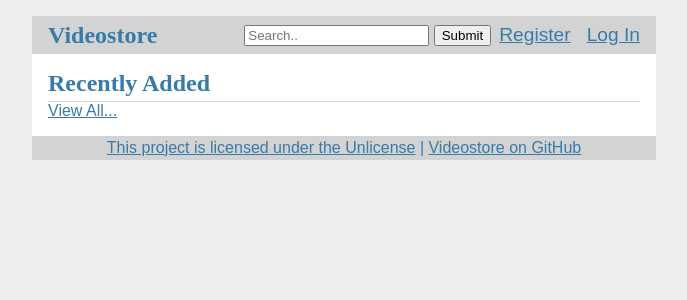
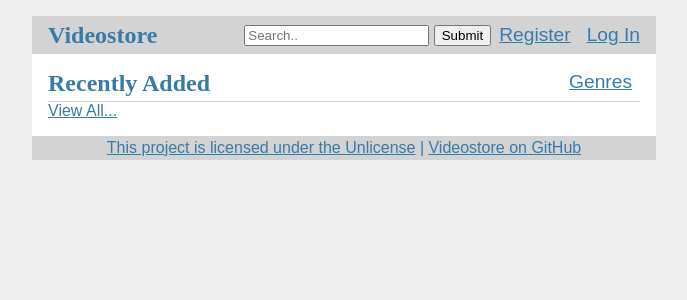
Before and after one commit to kannercollege/videostore, a Flask app: page / in a window 1280 px wide. Shown: the top 300 px of the page, without its empty margins (296-983 px from the left). Run offline with Flask 2, Linux system fonts and the light colour scheme; data that the repository does not hold is empty.

Commit message:
add genre page to homepage for everyone

```diff
--- a/videostore/templates/store/index.html
+++ b/videostore/templates/store/index.html
@@ -4,8 +4,8 @@
 
 {% block header %}
 <h1>Recently Added</h1>
+<a class="action" href="{{ url_for('genres.index') }}">Genres</a>
 {% if current_user.is_admin %}
-<a class="action" href="{{ url_for('genres.index') }}">Genres</a>
 <a class="action" href="{{ url_for('store.create') }}">New</a>
 {% endif %}
 {% endblock %}
```
